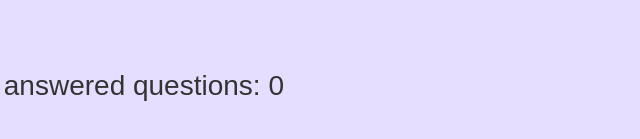
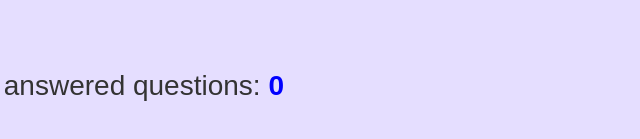
Before and after one commit to Nelyne/quizApp, a plain HTML site: page quiz.html in a window 1280 px wide. Shown: the part 575-714 px from the top of the page, 376-1016 px from the left. Drawn offline with Linux system fonts and the light colour scheme.

Commit message:
styles sheet updated

```diff
--- a/styles.css
+++ b/styles.css
@@ -42,6 +42,11 @@ h2{
 h3{
     font-size: 2.8rem;
     font-weight: 500;
+}
+
+#correctAns{
+    color:blue;
+    font-weight: bold;
 }
 
 .container{
```
